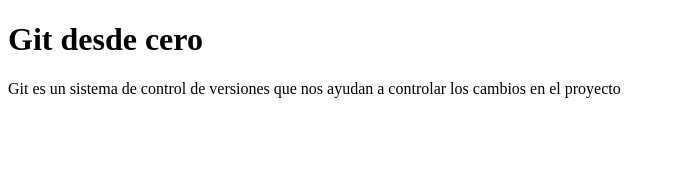
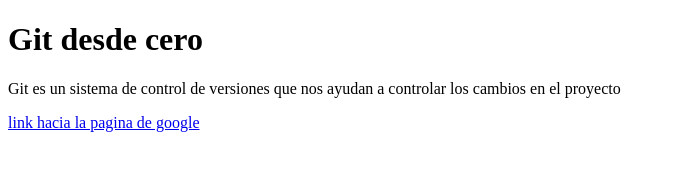
Before and after one commit to diegoqnk/git-desde-cero, a plain HTML site: page index.html in a window 1280 px wide. Shown: the whole page, without its empty margins (0-676 px from the left). Drawn offline with Linux system fonts and the light colour scheme.

Commit message:
agregue link de enlace a google

```diff
--- a/index.html
+++ b/index.html
@@ -11,5 +11,10 @@
             Git es un sistema de control de versiones que nos ayudan
             a controlar los cambios en el proyecto
         </p>
+
+        <p>
+            <a href="https://google.com">link hacia la pagina de google</a>
+
+        </p>
     </body>
 </html>
```
